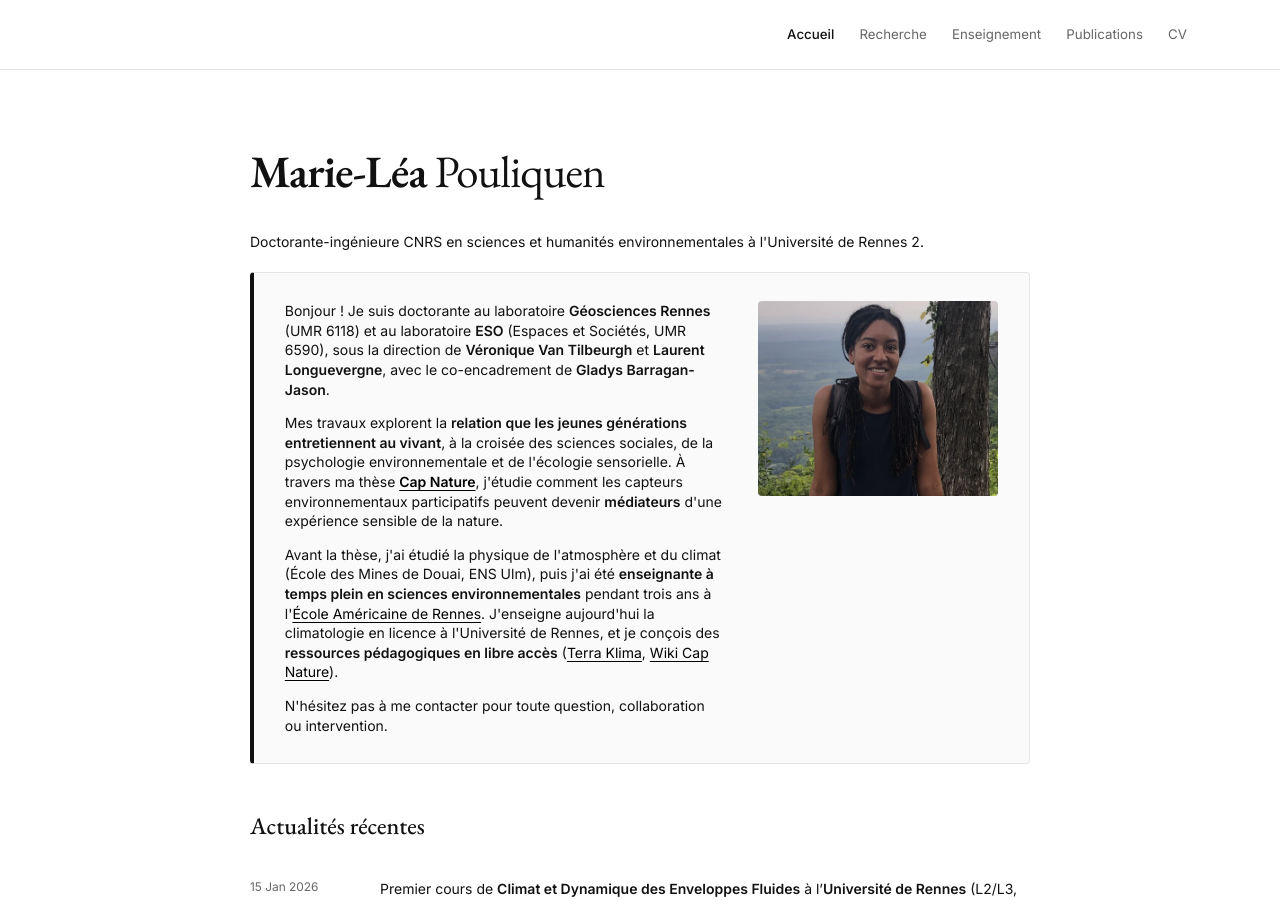
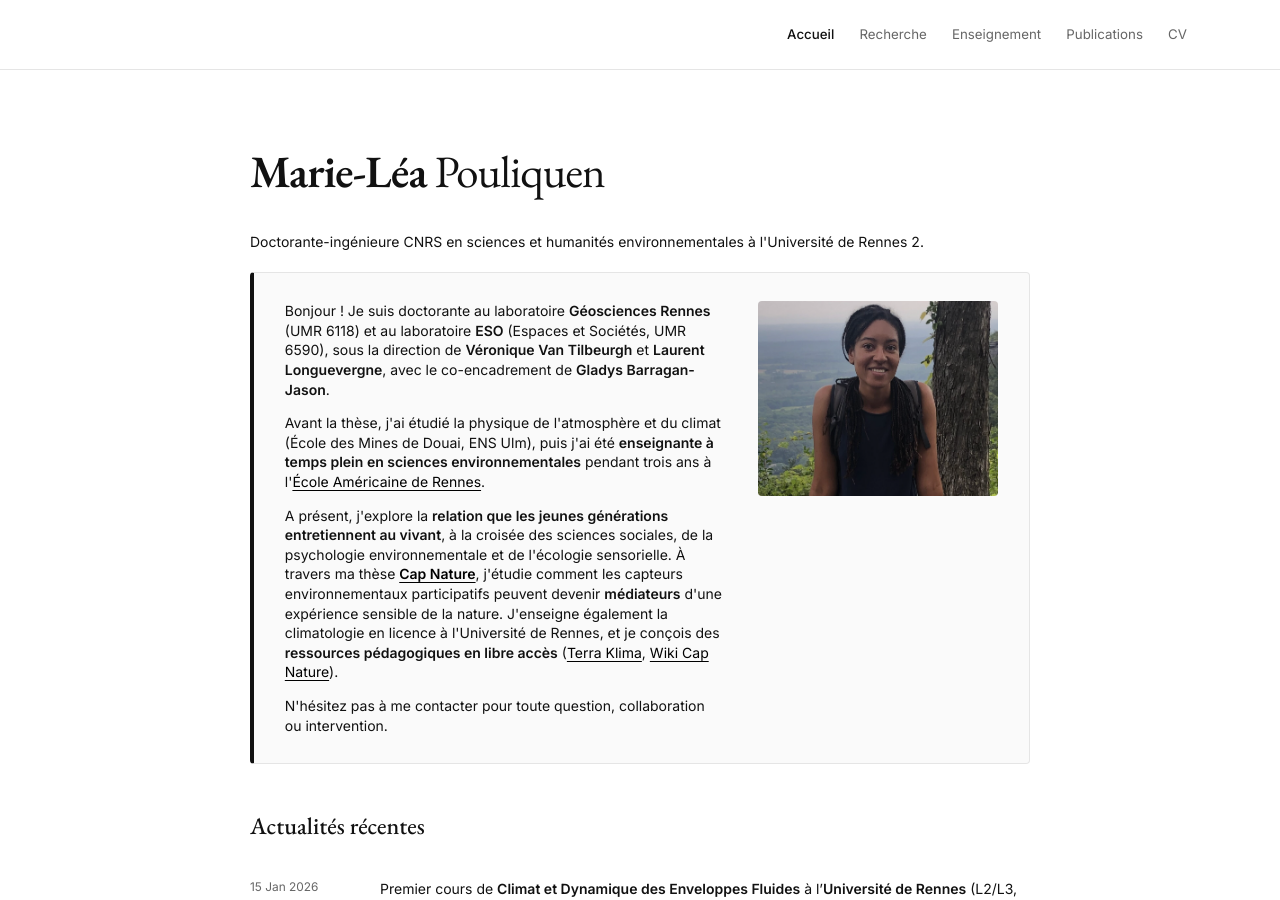
Before and after one commit to marieleapouliquen/marieleapouliquen.github.io, a Jekyll site: the page built from _pages/index.md, in a window 1280 px wide and 900 px high. Built offline with Jekyll 4.4.1, drawn with Linux system fonts in a browser that asks for light colours.

Commit message:
Update index.md

```diff
--- a/_pages/index.md
+++ b/_pages/index.md
@@ -15,9 +15,9 @@ description: Marie-Léa Pouliquen — doctorante
   <div class="home-intro">
     <p>Bonjour ! Je suis doctorante au laboratoire <strong>Géosciences Rennes</strong> (UMR 6118) et au laboratoire <strong>ESO</strong> (Espaces et Sociétés, UMR 6590), sous la direction de <strong>Véronique Van Tilbeurgh</strong> et <strong>Laurent Longuevergne</strong>, avec le co-encadrement de <strong>Gladys Barragan-Jason</strong>.</p>
 
-    <p>Mes travaux explorent la <strong>relation que les jeunes générations entretiennent au vivant</strong>, à la croisée des sciences sociales, de la psychologie environnementale et de l'écologie sensorielle. À travers ma thèse <a href="{{ '/cap-nature/' | relative_url }}"><strong>Cap Nature</strong></a>, j'étudie comment les capteurs environnementaux participatifs peuvent devenir <strong>médiateurs</strong> d'une expérience sensible de la nature.</p>
+    <p> Avant la thèse, j'ai étudié la physique de l'atmosphère et du climat (École des Mines de Douai, ENS Ulm), puis j'ai été <strong>enseignante à temps plein en sciences environnementales</strong> pendant trois ans à l'<a href="{{ '/sya/' | relative_url }}">École Américaine de Rennes</a>.</p>
 
-    <p>Avant la thèse, j'ai étudié la physique de l'atmosphère et du climat (École des Mines de Douai, ENS Ulm), puis j'ai été <strong>enseignante à temps plein en sciences environnementales</strong> pendant trois ans à l'<a href="{{ '/sya/' | relative_url }}">École Américaine de Rennes</a>. J'enseigne aujourd'hui la climatologie en licence à l'Université de Rennes, et je conçois des <strong>ressources pédagogiques en libre accès</strong> (<a href="{{ '/terra-klima/' | relative_url }}">Terra Klima</a>, <a href="https://marieleapouliquen.github.io/wiki-cap-nature/">Wiki Cap Nature</a>).</p>
+    <p>A présent, j'explore la <strong>relation que les jeunes générations entretiennent au vivant</strong>, à la croisée des sciences sociales, de la psychologie environnementale et de l'écologie sensorielle. À travers ma thèse <a href="{{ '/cap-nature/' | relative_url }}"><strong>Cap Nature</strong></a>, j'étudie comment les capteurs environnementaux participatifs peuvent devenir <strong>médiateurs</strong> d'une expérience sensible de la nature. J'enseigne également la climatologie en licence à l'Université de Rennes, et je conçois des <strong>ressources pédagogiques en libre accès</strong> (<a href="{{ '/terra-klima/' | relative_url }}">Terra Klima</a>, <a href="https://marieleapouliquen.github.io/wiki-cap-nature/">Wiki Cap Nature</a>).</p>
 
     <p>N'hésitez pas à me contacter pour toute question, collaboration ou intervention.</p>
   </div>
```
